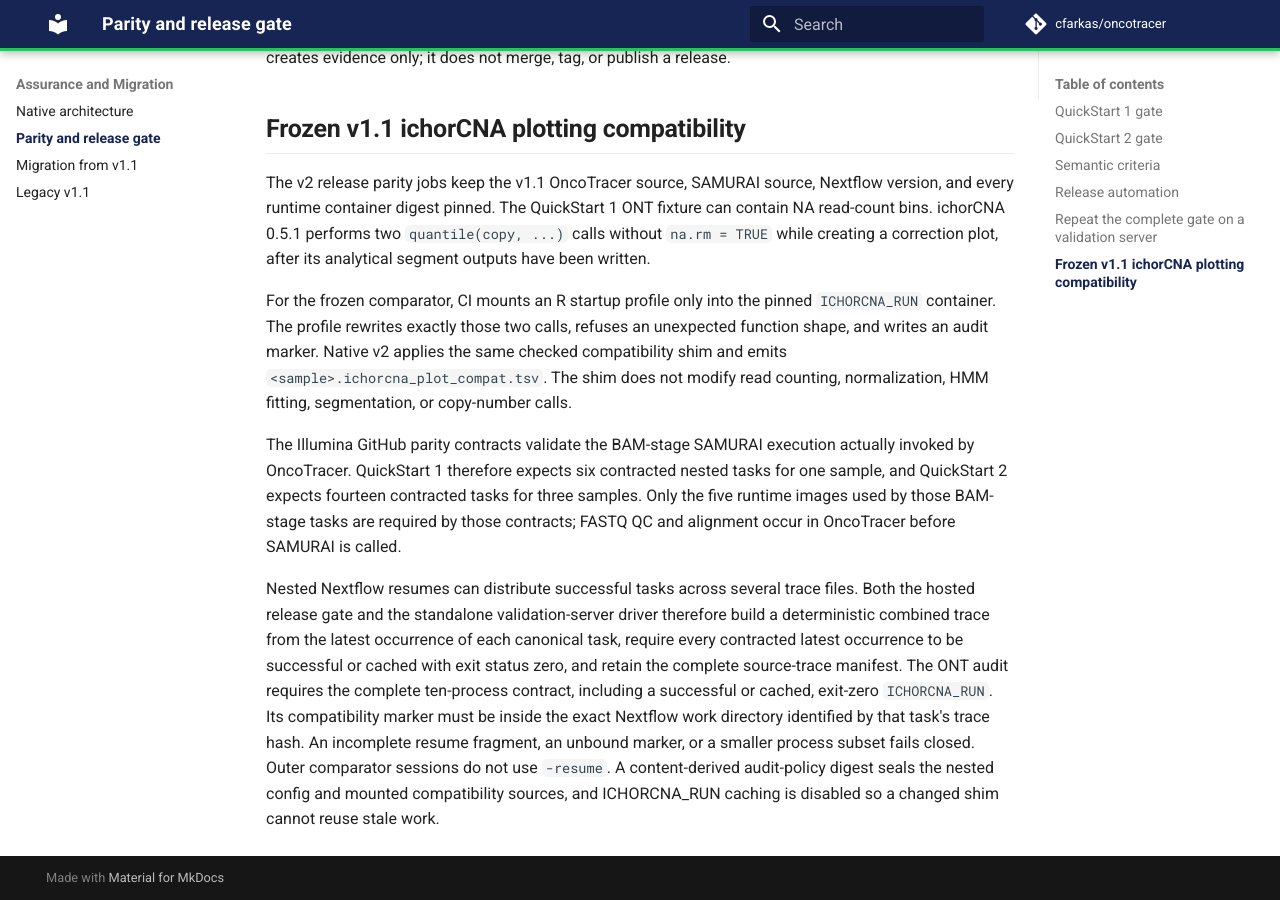
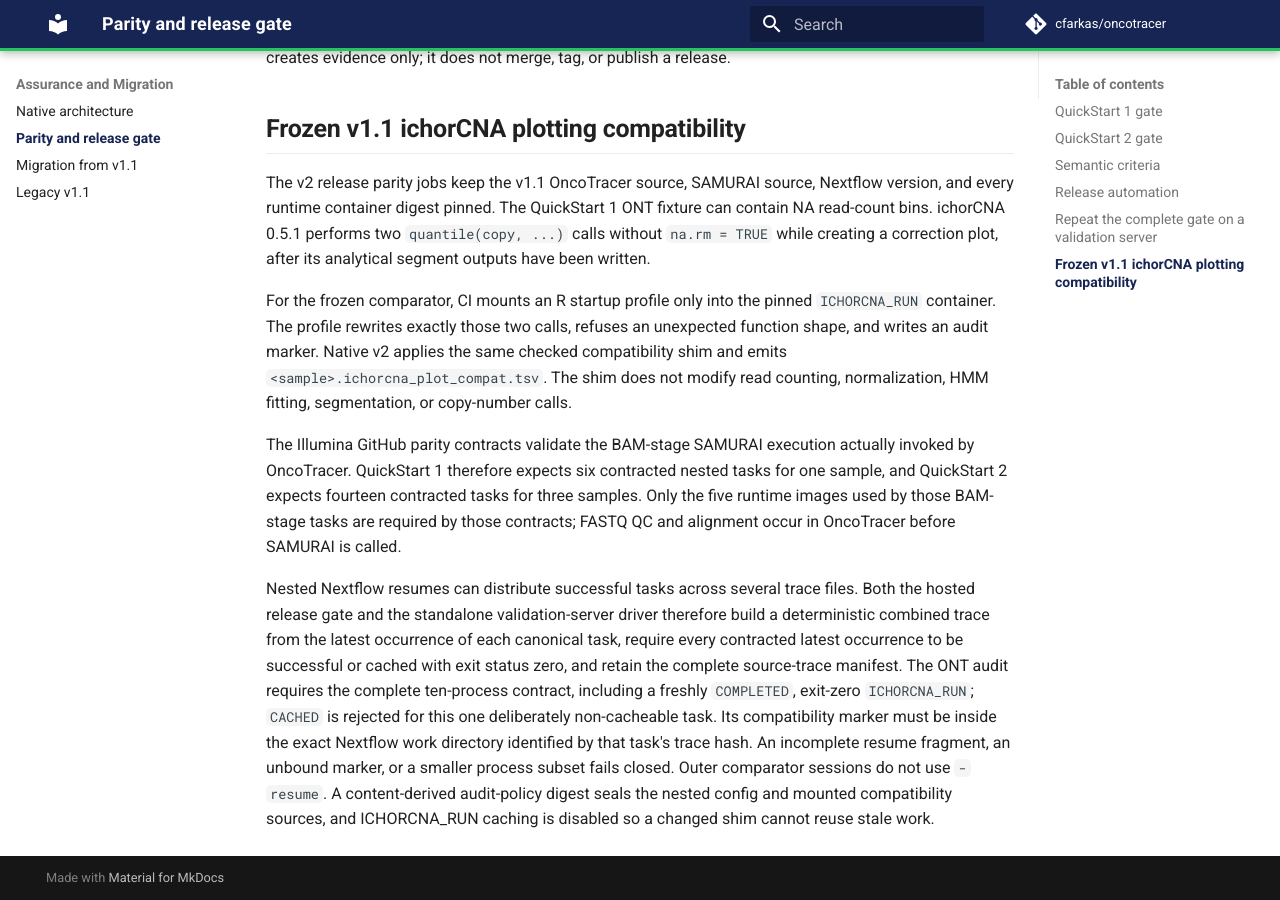
Before and after one commit to cfarkas/oncotracer, an MkDocs documentation site: the page built from docs/parity_release.md, in a window 1280 px wide and 900 px high, scrolled down 2195 px. Built offline with MkDocs 1.6.1 and Material for MkDocs 9.7.7, drawn with Linux system fonts in a browser that asks for light colours; comment, search, counter and statistics services are not loaded.

Commit message:
Require fresh ichor parity evidence

```diff
--- a/docs/parity_release.md
+++ b/docs/parity_release.md
@@ -78,8 +78,9 @@ therefore build a deterministic combined trace from the latest occurrence of
 each canonical task, require every contracted latest occurrence to be
 successful or cached with exit status zero, and retain the complete source-trace
 manifest. The ONT audit requires the complete ten-process contract, including a
-successful or cached, exit-zero `ICHORCNA_RUN`. Its compatibility marker must be
-inside the exact Nextflow work directory identified by that task's trace hash.
+freshly `COMPLETED`, exit-zero `ICHORCNA_RUN`; `CACHED` is rejected for this one
+deliberately non-cacheable task. Its compatibility marker must be inside the
+exact Nextflow work directory identified by that task's trace hash.
 An incomplete resume fragment, an unbound marker, or a smaller process subset
 fails closed. Outer comparator sessions do not use `-resume`. A content-derived
 audit-policy digest seals the nested config and mounted compatibility sources,
```
Also changed, not shown: 2 other files.
